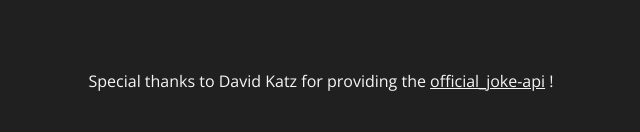
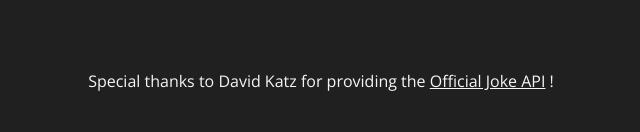
Before and after one commit to AmitP88/Random-Joke-Machine, a plain HTML site: page index.html in a window 1280 px wide. Shown: the part 668-800 px from the top of the page, 319-959 px from the left. Drawn offline with nearby package versions, Linux system fonts and the light colour scheme.

Commit message:
changed official_joke-api to Official Joke API for better readability

```diff
--- a/index.html
+++ b/index.html
@@ -31,7 +31,7 @@
                     <i class="fa fa-twitter fa-2x"></i>
                 </a>
             </div>
-            <p class="api-source">Special thanks to David Katz for providing the <a href="https://github.com/15Dkatz/official_joke_api" target="_blank">official_joke-api</a> !</p>
+            <p class="api-source">Special thanks to David Katz for providing the <a href="https://github.com/15Dkatz/official_joke_api" target="_blank">Official Joke API</a> !</p>
         </main>
         <footer>
             <a href="#" target="_blank">
```
